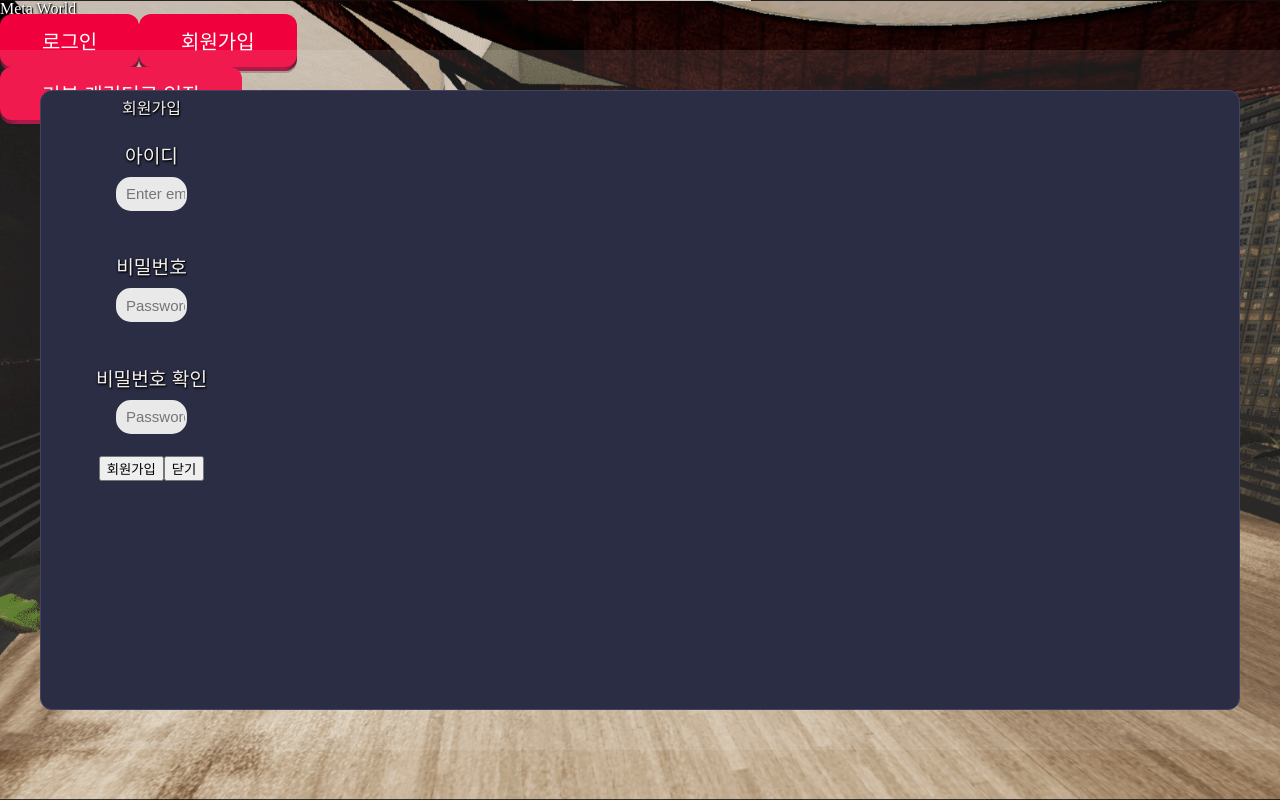
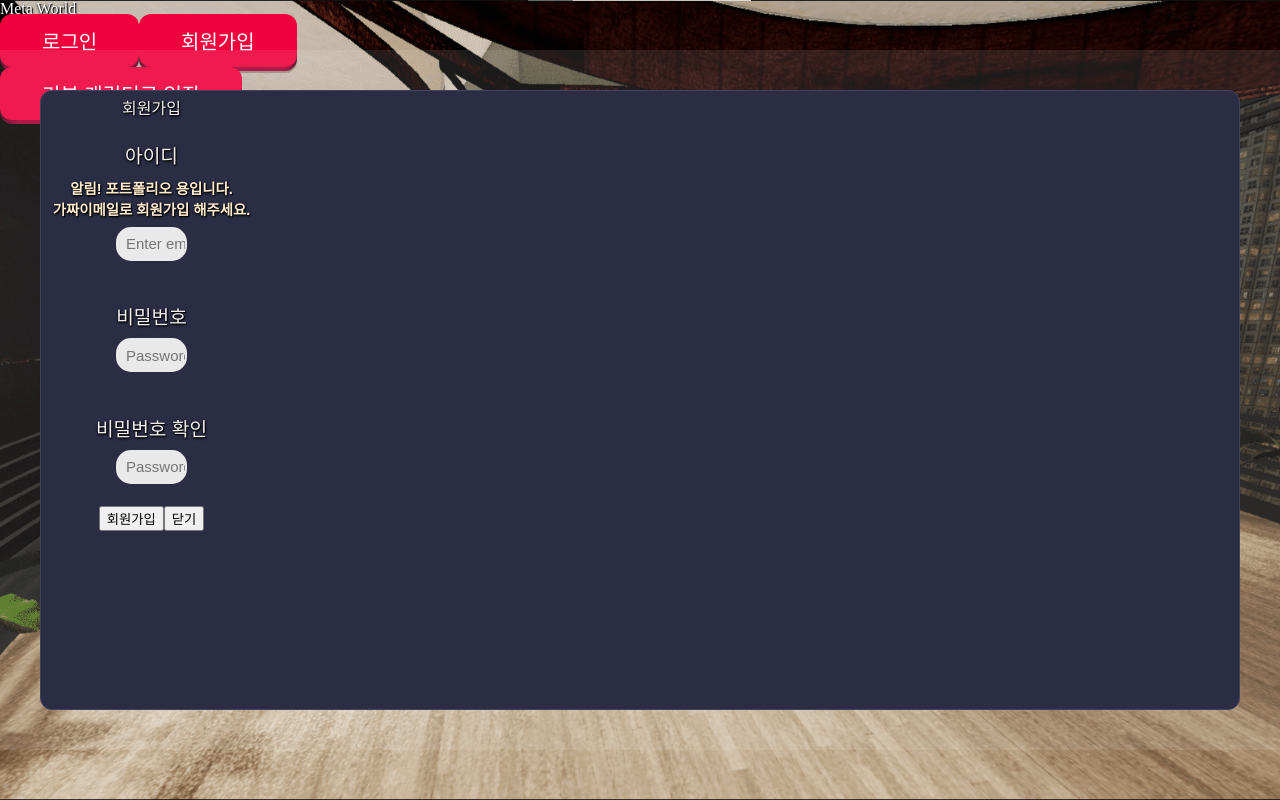
Before and after one commit to gudrb33333/meta-world-client, a React (Create React App) app: page / in a window 1280 px wide. Both pictures are taken after a click on the button "회원가입". Built offline with nearby package versions, Linux system fonts and the light colour scheme; no server answers.

Commit message:
Add notice html to SignupModal.tsx

```diff
--- a/src/component/home/SignupModal.module.css
+++ b/src/component/home/SignupModal.module.css
@@ -10,6 +10,12 @@
 .title {
     font-size: 1.2rem;
     font-weight: 500;
+    margin-bottom: 0.5rem;
+}
+
+.notice {
+    font-size: 0.9rem;
+    color: blanchedalmond;
     margin-bottom: 0.5rem;
 }
 
--- a/src/component/home/SignupModal.tsx
+++ b/src/component/home/SignupModal.tsx
@@ -100,6 +100,7 @@ function SignupModal(props) {
 							<td>
 								<h3 className={styles.signupText}>
 									<div className={styles.title}>아이디</div>
+									<div className={styles.notice}>알림! 포트폴리오 용입니다. <br/> 가짜이메일로 회원가입 해주세요.</div>
 									<input
 										className={styles.signupInput}
 										value={signupEmail}
```
